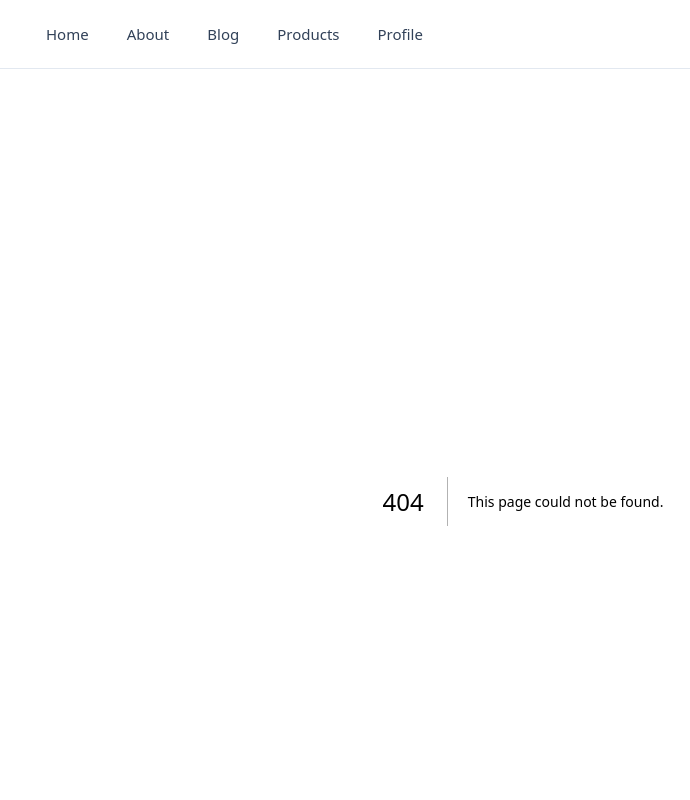
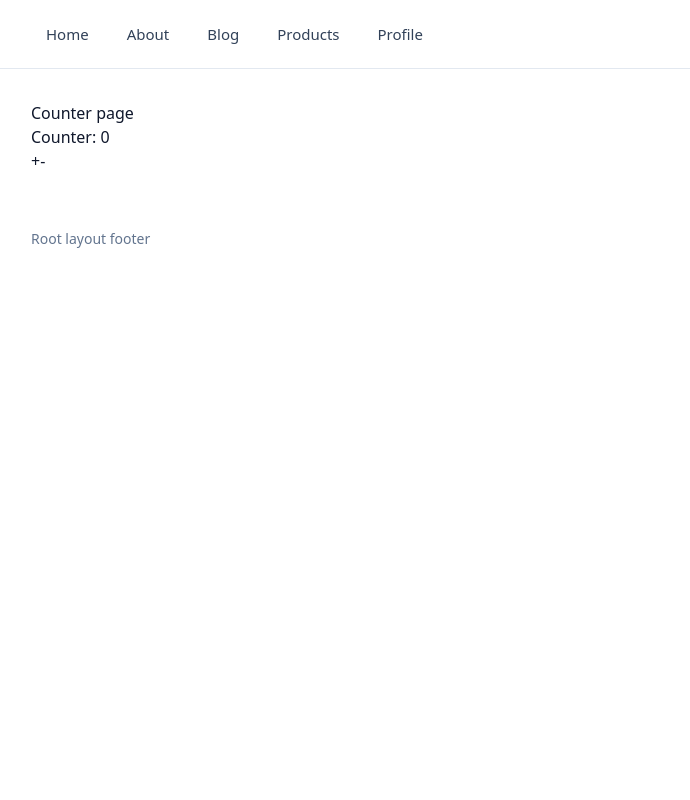
Before and after one commit to realTrueProger/next-hello-world, a Next.js app: page /counter in a window 1280 px wide. Before the commit this address had no page. Shown: the top 800 px of the page, without its empty margins (117-807 px from the left). Built offline with nearby package versions, Linux system fonts and the light colour scheme.

Commit message:
train client react

```diff
--- /dev/null
+++ b/src/app/counter/page.tsx
@@ -0,0 +1,16 @@
+"use client"
+
+import {useState} from "react";
+
+export default function Counter() {
+    const [counter, setCounter] = useState(0);
+
+    return (
+        <>
+            <div>Counter page</div>
+            <div>Counter: {counter}</div>
+            <button onClick={() => setCounter(prev => prev + 1)}>+</button>
+            <button onClick={() => setCounter(prev => prev - 1)}>-</button>
+        </>
+    )
+}
```
